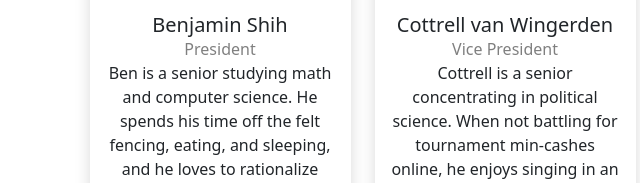
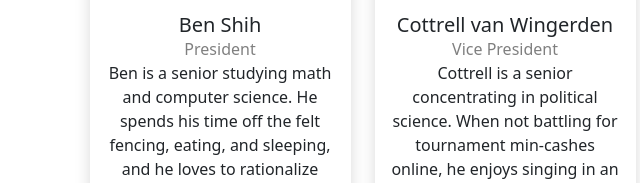
Before and after one commit to wilkyrlx/brown-poker, a plain HTML site: page exec-board.html in a window 1280 px wide. Shown: the part 442-625 px from the top of the page, 135-775 px from the left. Drawn offline with nearby package versions, Linux system fonts and the light colour scheme.

Commit message:
test ben

```diff
--- a/exec-board.html
+++ b/exec-board.html
@@ -53,7 +53,7 @@
                 <div class="card border-0 shadow h-100">
                     <img src="images/headshots/ben-s.jpg" class="card-img-top person-image" alt="...">
                     <div class="card-body text-center">
-                        <h5 class="card-title mb-0">Benjamin Shih</h5>
+                        <h5 class="card-title mb-0">Ben Shih</h5>
                         <div class="card-text text-black-50">President</div>
                         <p>Ben is a senior studying math and computer science. He spends his time
                             off the felt fencing, eating, and sleeping, and he loves to rationalize
```
